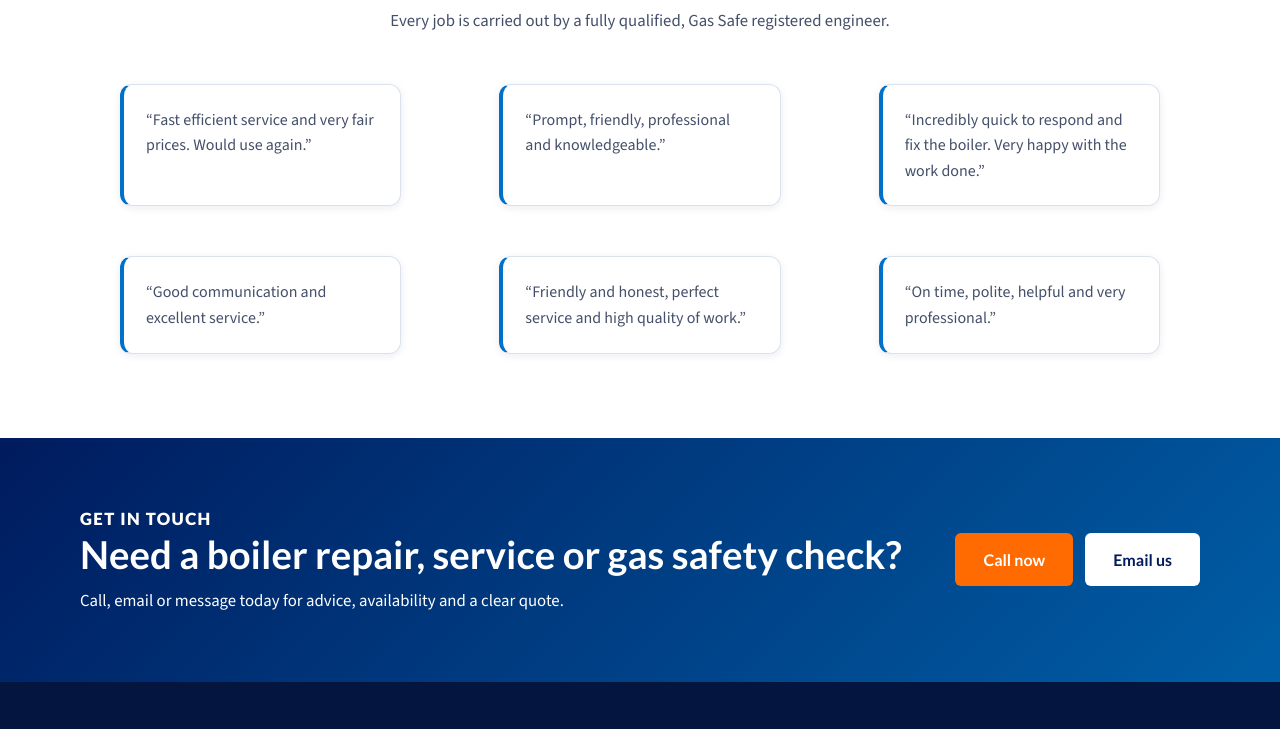
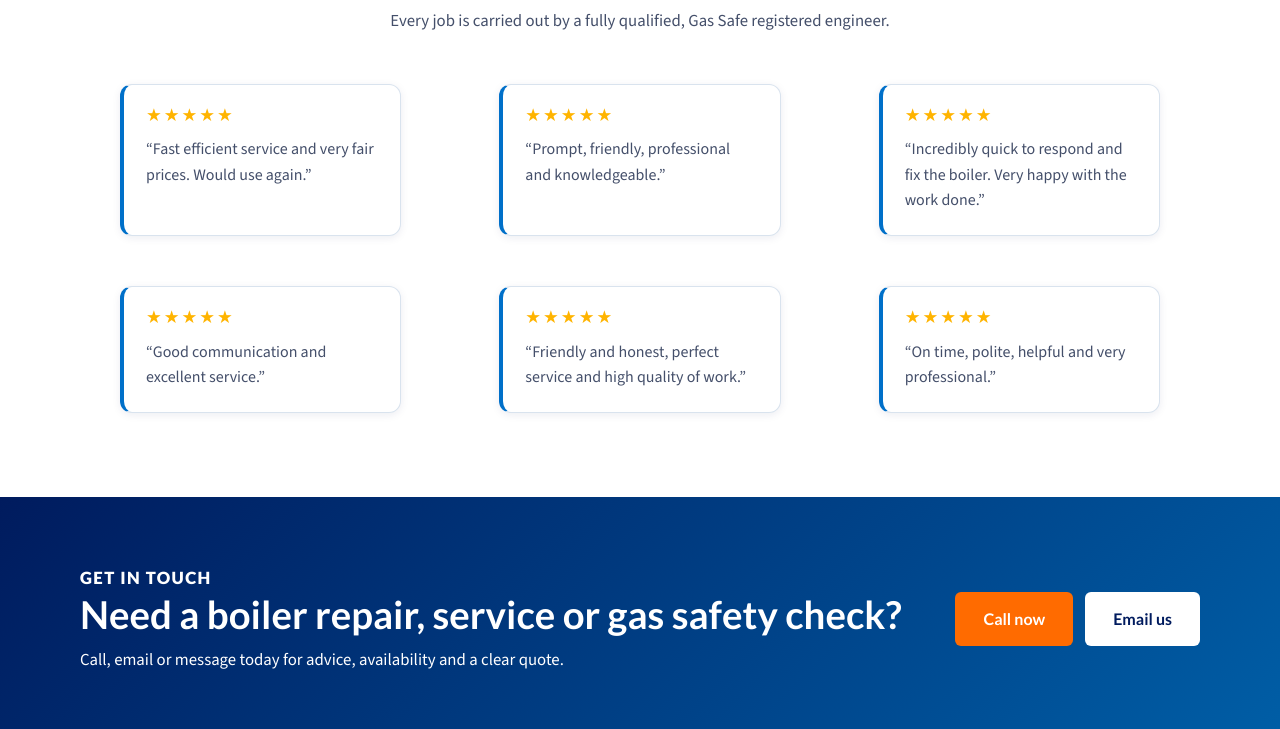
Before and after one commit to broxburnboilers-max/westlothiangas-website, a plain HTML site: page index.html in a window 1280 px wide. Shown: the part 3231-3960 px from the top of the page. Drawn offline with nearby package versions, Linux system fonts and the light colour scheme.

Commit message:
Add files via upload

```diff
--- a/index.html
+++ b/index.html
@@ -205,21 +205,27 @@
 
         <div class="reviews__grid">
           <blockquote class="review-card">
+            <div class="review-card__stars" aria-label="5 star review">★★★★★</div>
             <p>“Fast efficient service and very fair prices. Would use again.”</p>
           </blockquote>
           <blockquote class="review-card">
+            <div class="review-card__stars" aria-label="5 star review">★★★★★</div>
             <p>“Prompt, friendly, professional and knowledgeable.”</p>
           </blockquote>
           <blockquote class="review-card">
+            <div class="review-card__stars" aria-label="5 star review">★★★★★</div>
             <p>“Incredibly quick to respond and fix the boiler. Very happy with the work done.”</p>
           </blockquote>
           <blockquote class="review-card">
+            <div class="review-card__stars" aria-label="5 star review">★★★★★</div>
             <p>“Good communication and excellent service.”</p>
           </blockquote>
           <blockquote class="review-card">
+            <div class="review-card__stars" aria-label="5 star review">★★★★★</div>
             <p>“Friendly and honest, perfect service and high quality of work.”</p>
           </blockquote>
           <blockquote class="review-card">
+            <div class="review-card__stars" aria-label="5 star review">★★★★★</div>
             <p>“On time, polite, helpful and very professional.”</p>
           </blockquote>
         </div>
--- a/styles.css
+++ b/styles.css
@@ -495,6 +495,14 @@ img {
   border-left: 4px solid var(--blue);
 }
 
+.review-card__stars {
+  color: #ffb400;
+  font-size: 1.1rem;
+  letter-spacing: 2px;
+  margin-bottom: 12px;
+  line-height: 1;
+}
+
 .cta-section {
   background: linear-gradient(135deg, var(--navy) 0%, var(--blue-mid) 100%);
   color: #fff;
```
